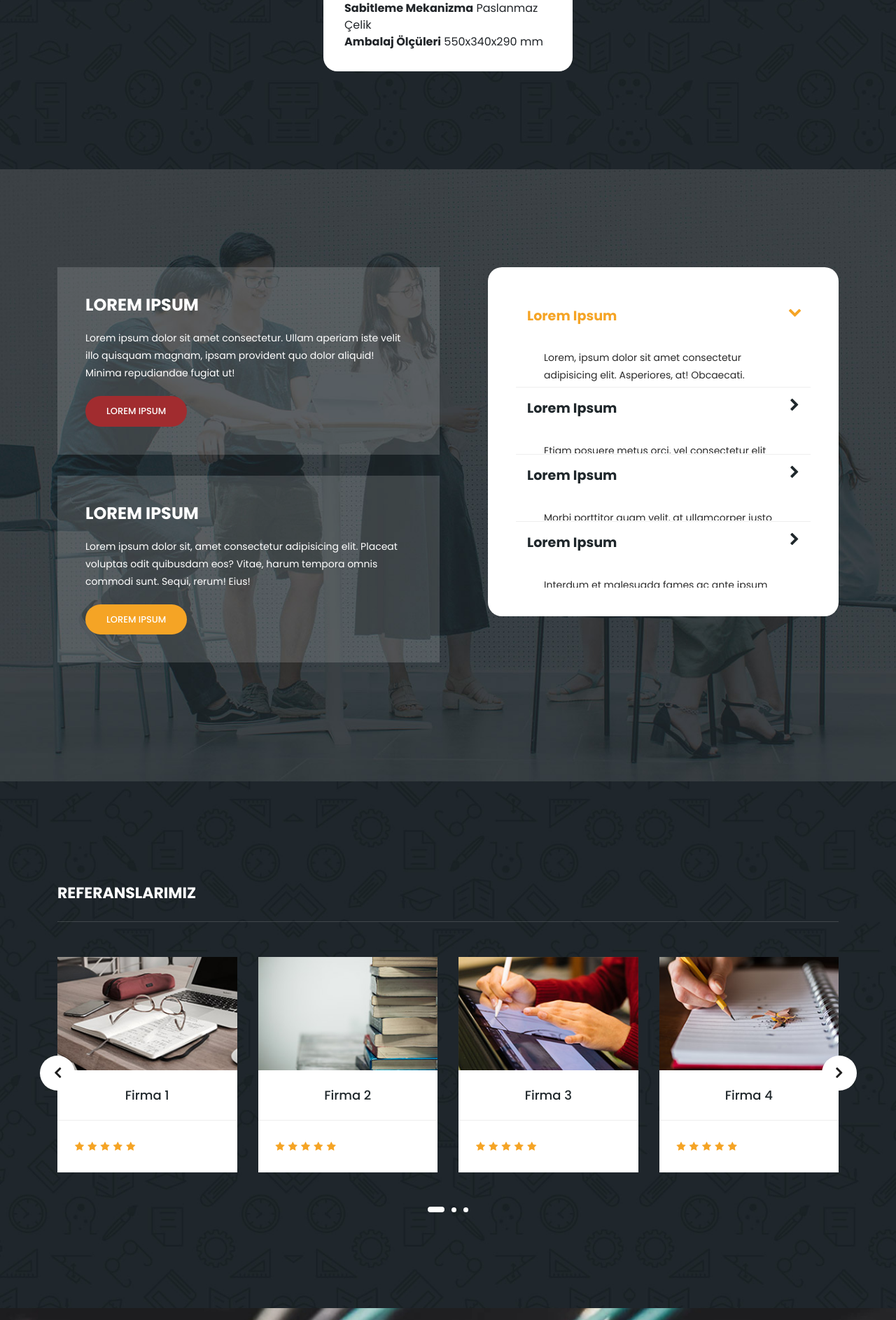
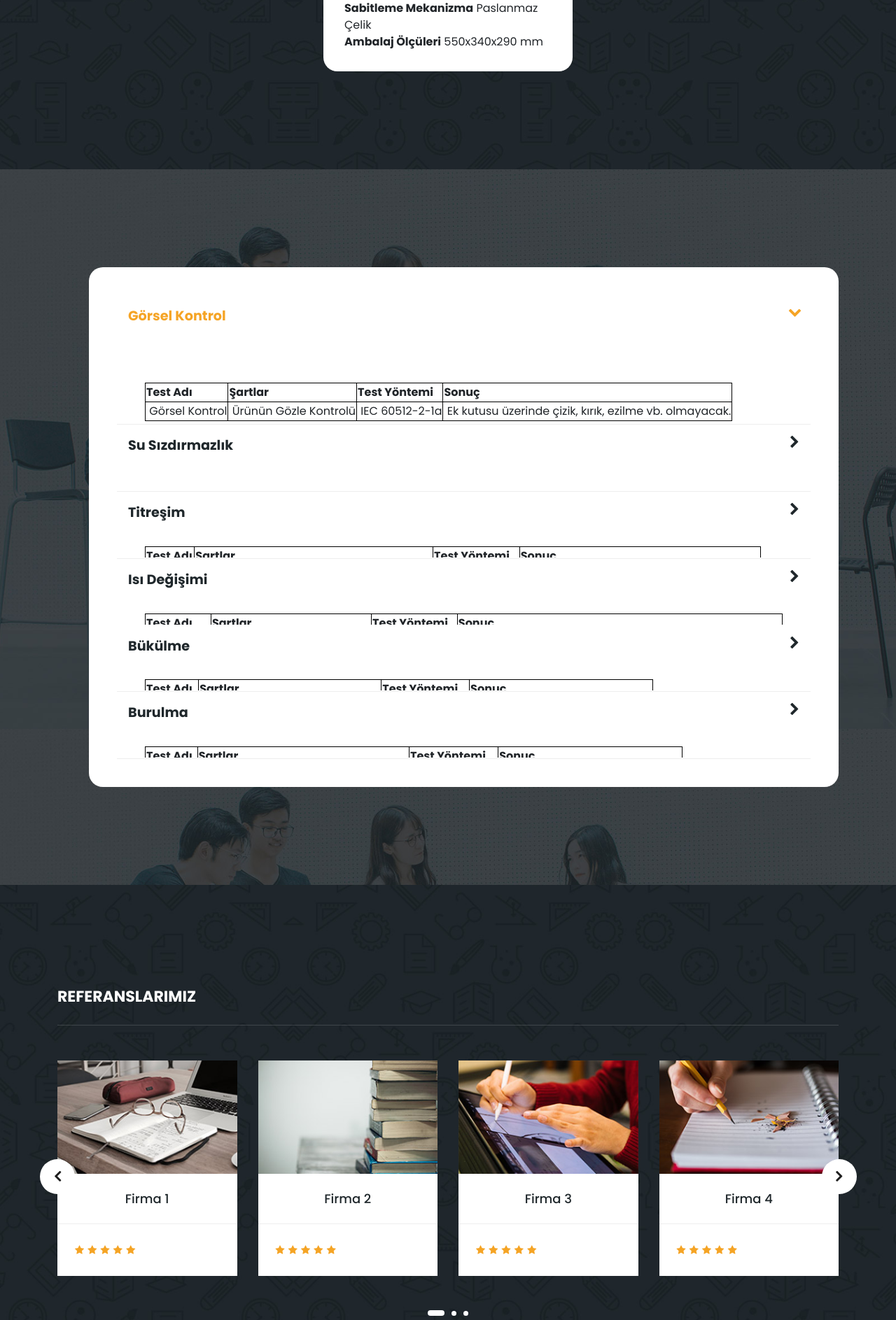
Before and after one commit to god-hephaestus/dtm-telekom, a Flask app: page / in a window 1280 px wide. Shown: the part 2513-4400 px from the top of the page at 70% size. Run offline with Flask 2, Linux system fonts and the light colour scheme; some libraries are stand-ins or nearby versions.

Commit message:
putting info of different tests into accordion, also changing its appearance

```diff
--- a/templates/index.html
+++ b/templates/index.html
@@ -308,88 +308,188 @@
   <section class="apply-now" id="apply">
     <div class="container">
       <div class="row">
-        <div class="col-lg-6 align-self-center">
-          <div class="row">
-            <div class="col-lg-12">
-              <div class="item">
-                <h3>Lorem Ipsum</h3>
-                <p>Lorem ipsum dolor sit amet consectetur. Ullam aperiam iste velit illo quisquam magnam, ipsam
-                  provident quo dolor aliquid! Minima repudiandae fugiat ut!</p>
-                <div class="main-button-red">
-                  <div class="scroll-to-section"><a href="">Lorem Ipsum</a></div>
-                </div>
-              </div>
-            </div>
-            <div class="col-lg-12">
-              <div class="item">
-                <h3>Lorem Ipsum</h3>
-                <p>Lorem ipsum dolor sit, amet consectetur adipisicing elit. Placeat voluptas odit quibusdam eos? Vitae,
-                  harum tempora omnis commodi sunt. Sequi, rerum! Eius!</p>
-                <div class="main-button-yellow">
-                  <div class="scroll-to-section"><a href="">Lorem Ipsum</a></div>
-                </div>
-              </div>
-            </div>
-          </div>
-        </div>
-        <div class="col-lg-6">
+
+        <div class="col-lg-12">
           <div class="accordions is-first-expanded">
             <article class="accordion">
               <div class="accordion-head">
-                <span>Lorem Ipsum</span>
+                <span>Görsel Kontrol</span>
                 <span class="icon">
                   <i class="icon fa fa-chevron-right"></i>
                 </span>
               </div>
               <div class="accordion-body">
                 <div class="content">
-                  <p>Lorem, ipsum dolor sit amet consectetur adipisicing elit. Asperiores, at! Obcaecati.</p>
+                  <br><br>
+                  <table>
+                    <thead>
+                      <tr>
+                        <th>Test Adı</th>
+                        <th>Şartlar</th>
+                        <th>Test Yöntemi</th>
+                        <th>Sonuç</th>
+                      </tr>
+                    </thead>
+                    <tbody>
+                      <tr>
+                        <td>&nbsp;Görsel Kontrol</td>
+                        <td>&nbsp;Ürünün Gözle Kontrolü</td>
+                        <td>&nbsp;IEC 60512-2-1a</td>
+                        <td>&nbsp;Ek kutusu üzerinde çizik, kırık, ezilme vb. olmayacak.</td>
+                      </tr>
+                    </tbody>
+                  </table>
                 </div>
               </div>
             </article>
             <article class="accordion">
               <div class="accordion-head">
-                <span>Lorem Ipsum</span>
+                <span>Su Sızdırmazlık</span>
                 <span class="icon">
                   <i class="icon fa fa-chevron-right"></i>
                 </span>
               </div>
               <div class="accordion-body">
                 <div class="content">
-                  <p>Etiam posuere metus orci, vel consectetur elit imperdiet eu. Etiam eu metus eget nibh consequat
-                    aliquet. Proin fringilla, quam at euismod porttitor, odio odio tempus ligula, ut feugiat ex erat nec
-                    mauris. Donec viverra velit eget lectus sollicitudin tincidunt.</p>
+                  <br><br>
+                  <table>
+                    <thead>
+                      <tr>
+                        <th>Test Adı</th>
+                        <th>Şartlar</th>
+                        <th>Test Yöntemi</th>
+                        <th>Sonuç</th>
+                      </tr>
+                    </thead>
+                    <tbody>
+                      <tr>
+                        <td>&nbsp;Su Sızdırmazlık</td>
+                        <td>&nbsp;Test Sıcaklığı: 23±3 °C<br>&nbsp;Derinlik: 6m, Test Süresi: 5 gün</td>
+                        <td>&nbsp;IEC 61300-2-32</td>
+                        <td>&nbsp;Ek kutusu içerisine su girmeyecek, lazer etiketi kutudan çıkmayacak.</td>
+                      </tr>
+                    </tbody>
+                  </table>
                 </div>
               </div>
             </article>
             <article class="accordion">
               <div class="accordion-head">
-                <span>Lorem Ipsum</span>
+                <span>Titreşim</span>
                 <span class="icon">
                   <i class="icon fa fa-chevron-right"></i>
                 </span>
               </div>
               <div class="accordion-body">
                 <div class="content">
-                  <p>Morbi porttitor quam velit, at ullamcorper justo suscipit sit amet. Quisque at suscipit mi, non
-                    efficitur velit.<br><br>
-                    Cras et tortor semper, placerat eros sit amet, porta est. Mauris porttitor sapien et quam volutpat
-                    luctus. Nullam sodales ipsum ac neque ultricies varius.</p>
+                  <table>
+                    <thead>
+                      <tr>
+                        <th>Test Adı</th>
+                        <th>Şartlar</th>
+                        <th>Test Yöntemi</th>
+                        <th>Sonuç</th>
+                      </tr>
+                    </thead>
+                    <tbody>
+                      <tr>
+                        <td>&nbsp;Titreşim</td>
+                        <td>&nbsp;Test Sıcaklığı: 23±3 °C<br>&nbsp;Titreşim frekansı: 10-55Hz (sinüsoidal)<br>&nbsp;Genlik: 0.75 mm, Basınç: 40±2 kpa<br>&nbsp;Test süresi: Her üç yönde 2şer saat<br>&nbsp;Minimum 8 fib. (1550 nm. dalga boyunda)</td>
+                        <td>&nbsp;IEC 60068-2-6</td>
+                        <td>&nbsp;Su sızdırmayacak*<br>Çatlama, kırılma olmayacak<br>&nbsp;Maksimum kayıp değişimi &lt;0,1dB olacaktır.</td>
+                      </tr>
+                    </tbody>
+                  </table>
                 </div>
               </div>
             </article>
             <article class="accordion last-accordion">
               <div class="accordion-head">
-                <span>Lorem Ipsum</span>
+                <span>Isı Değişimi</span>
                 <span class="icon">
                   <i class="icon fa fa-chevron-right"></i>
                 </span>
               </div>
               <div class="accordion-body">
                 <div class="content">
-                  <p> Interdum et malesuada fames ac ante ipsum primis in faucibus.<br><br>
-                    Sed eleifend metus sit amet magna tristique. In eu libero ullamcorper, semper nisi quis, convallis
-                    nisi.</p>
+                  <table>
+                    <thead>
+                      <tr>
+                        <th>Test Adı</th>
+                        <th>Şartlar</th>
+                        <th>Test Yöntemi</th>
+                        <th>Sonuç</th>
+                      </tr>
+                    </thead>
+                    <tbody>
+                      <tr>
+                        <td>&nbsp;Isı Değişimi</td>
+                        <td>&nbsp;-40±2 °C&lt;&nbsp;&nbsp;&nbsp;&lt;60±2 °C<br>&nbsp;Geçiş Süresi: 1 saat, Periyot: 20<br>&nbsp;Bekleme süresi 2,5 saat<br>&nbsp;Basınç: 40±2kpa</td>
+                        <td>&nbsp;IEC 61300-2-22<br>&nbsp;IEC 60068-2-14</td>
+                        <td>&nbsp;Su sızdırmayacak*<br>Çatlama, kırılma olmayacak; lazer etiketi kutudan çıkmayacak.<br>&nbsp;Maksimum kayıp değişimi &lt;0,1dB olacaktır.</td>
+                      </tr>
+                    </tbody>
+                  </table>
+                </div>
+              </div>
+            </article>
+            <article class="accordion">
+              <div class="accordion-head">
+                <span>Bükülme</span>
+                <span class="icon">
+                  <i class="icon fa fa-chevron-right"></i>
+                </span>
+              </div>
+              <div class="accordion-body">
+                <div class="content">
+                  <table>
+                    <thead>
+                      <tr>
+                        <th>Test Adı</th>
+                        <th>Şartlar</th>
+                        <th>Test Yöntemi</th>
+                        <th>Sonuç</th>
+                      </tr>
+                    </thead>
+                    <tbody>
+                      <tr>
+                        <td>&nbsp;Bükülme</td>
+                        <td>&nbsp;Test Sıcaklığı: 23±3 °C<br>&nbsp;Yük: 500N; 30°, Basınç: 40±2 kpa<br>&nbsp;Kuvvet Uygulama Noktası:10xD<br>&nbsp;Periyot: 5, (D: kablo çapı)</td>
+                        <td>&nbsp;IEC 61300-2-37</td>
+                        <td>&nbsp;Su sızdırmayacak*<br>Kablo yerinden oynamayacaktır.</td>
+                      </tr>
+                    </tbody>
+                  </table>
+                </div>
+              </div>
+            </article>
+            <article class="accordion">
+              <div class="accordion-head">
+                <span>Burulma</span>
+                <span class="icon">
+                  <i class="icon fa fa-chevron-right"></i>
+                </span>
+              </div>
+              <div class="accordion-body">
+                <div class="content">
+                  <table>
+                    <thead>
+                      <tr>
+                        <th>Test Adı</th>
+                        <th>Şartlar</th>
+                        <th>Test Yöntemi</th>
+                        <th>Sonuç</th>
+                      </tr>
+                    </thead>
+                    <tbody>
+                      <tr>
+                        <td>&nbsp;Burulma</td>
+                        <td>&nbsp;Test Sıcaklığı: 23±3 °C<br>&nbsp;Basınç: 40±2 kpa, Yük: 90 Nxm; 90° ile<br>&nbsp;Kuvvet Uygulama Noktası:10xD<br>&nbsp;Periyot: 2, (her kabloya)</td>
+                        <td>&nbsp;IEC 60068-2-17</td>
+                        <td>&nbsp;Su sızdırmayacak*<br>Kablo yerinden oynamayacaktır.</td>
+                      </tr>
+                    </tbody>
+                  </table>
                 </div>
               </div>
             </article>
@@ -762,6 +862,30 @@
         </div>
       </div>
     </div>
+    <div class="col-lg-6 align-self-center">
+      <div class="row">
+        <div class="col-lg-12">
+          <div class="item">
+            <h3>Lorem Ipsum</h3>
+            <p>Lorem ipsum dolor sit amet consectetur. Ullam aperiam iste velit illo quisquam magnam, ipsam
+              provident quo dolor aliquid! Minima repudiandae fugiat ut!</p>
+            <div class="main-button-red">
+              <div class="scroll-to-section"><a href="">Lorem Ipsum</a></div>
+            </div>
+          </div>
+        </div>
+        <div class="col-lg-12">
+          <div class="item">
+            <h3>Lorem Ipsum</h3>
+            <p>Lorem ipsum dolor sit, amet consectetur adipisicing elit. Placeat voluptas odit quibusdam eos? Vitae,
+              harum tempora omnis commodi sunt. Sequi, rerum! Eius!</p>
+            <div class="main-button-yellow">
+              <div class="scroll-to-section"><a href="">Lorem Ipsum</a></div>
+            </div>
+          </div>
+        </div>
+      </div>
+    </div>
     <div class="footer">
       <p>Copyright © 2022 DTM Elektroteknik A.Ş.</p>
     </div>
```
